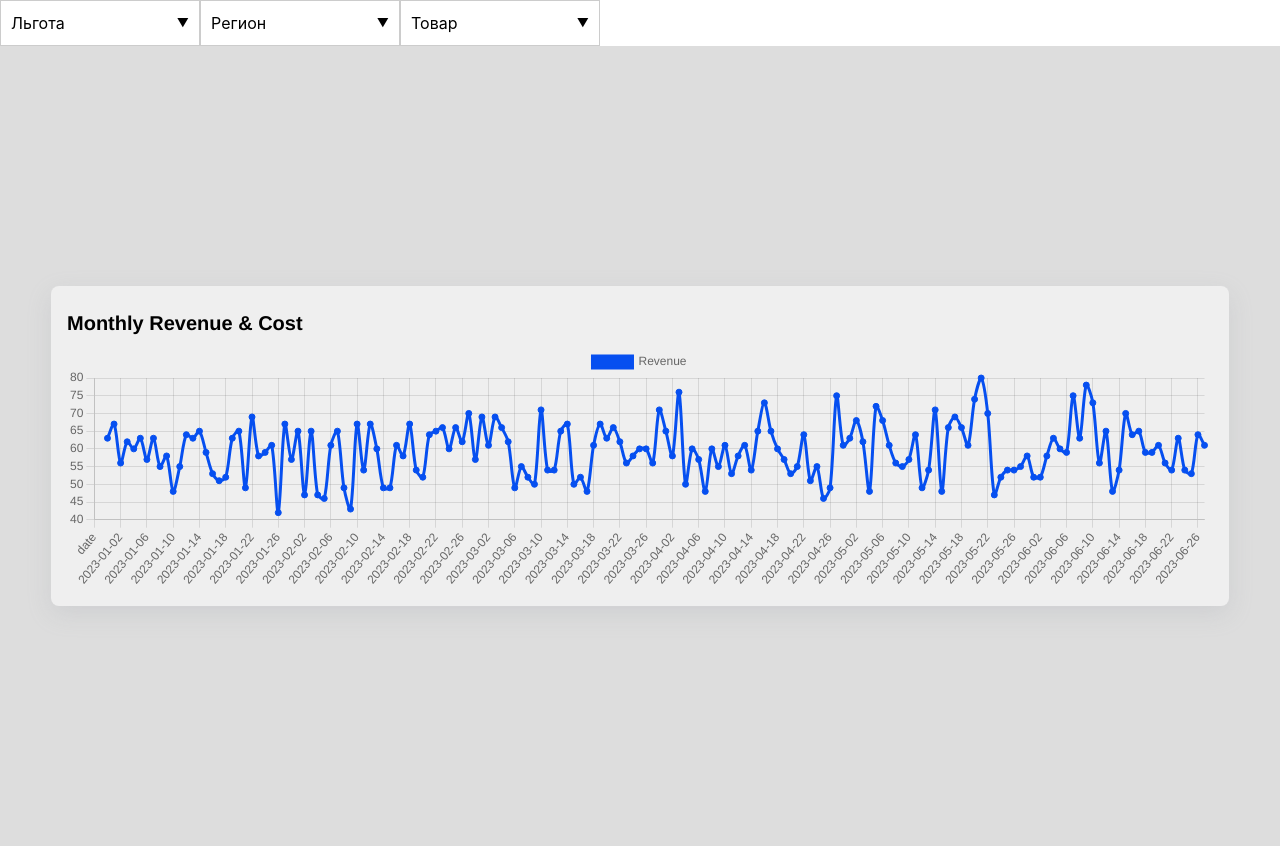
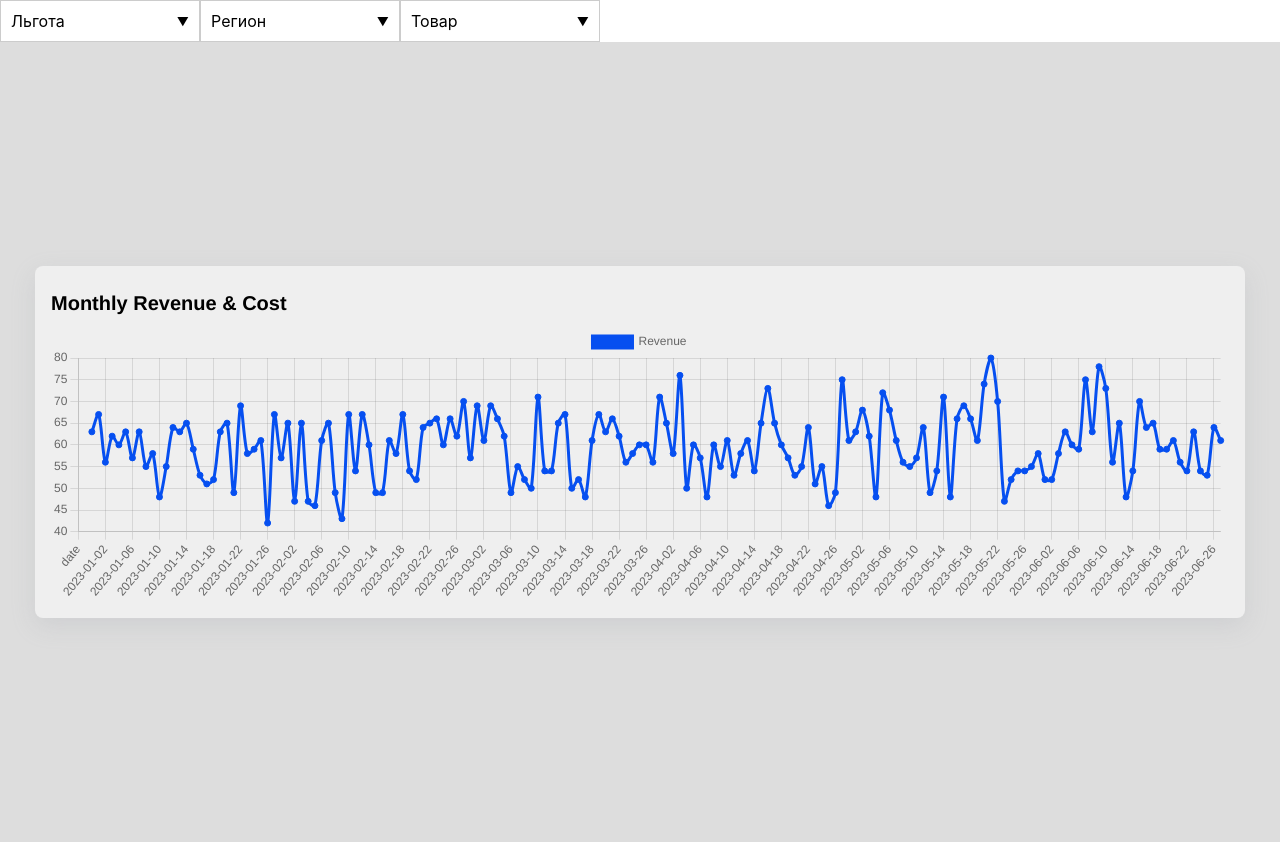
Before and after one commit to vdmkkk/it-purple-hack-frontend, a React (Create React App) app in the folder app/: page / in a window 1280 px wide. Built offline with nearby package versions, Linux system fonts and the light colour scheme.

Commit message:
deleted tailwind lol

```diff
--- a/app/src/index.css
+++ b/app/src/index.css
@@ -1,8 +1,3 @@
-@tailwind base;
-@tailwind components;
-@tailwind utilities;
-
-
 body {
   margin: 0;
   font-family: -apple-system, BlinkMacSystemFont, 'Segoe UI', 'Roboto', 'Oxygen',
--- a/app/src/index.js
+++ b/app/src/index.js
@@ -4,7 +4,7 @@ import {
   createBrowserRouter,
   RouterProvider,
 } from "react-router-dom";
-import "./tailwind.output.css";
+import "./index.css";
 
 // ? ROUTES HERE ? //
 import App from "./App";
--- a/app/tailwind.config.js
+++ /dev/null
@@ -1,8 +0,0 @@
-/** @type {import('tailwindcss').Config} */
-module.exports = {
-  content: [],
-  theme: {
-    extend: {},
-  },
-  plugins: [],
-}
```
Also changed, not shown: app/package.json (+3 -4 lines).
